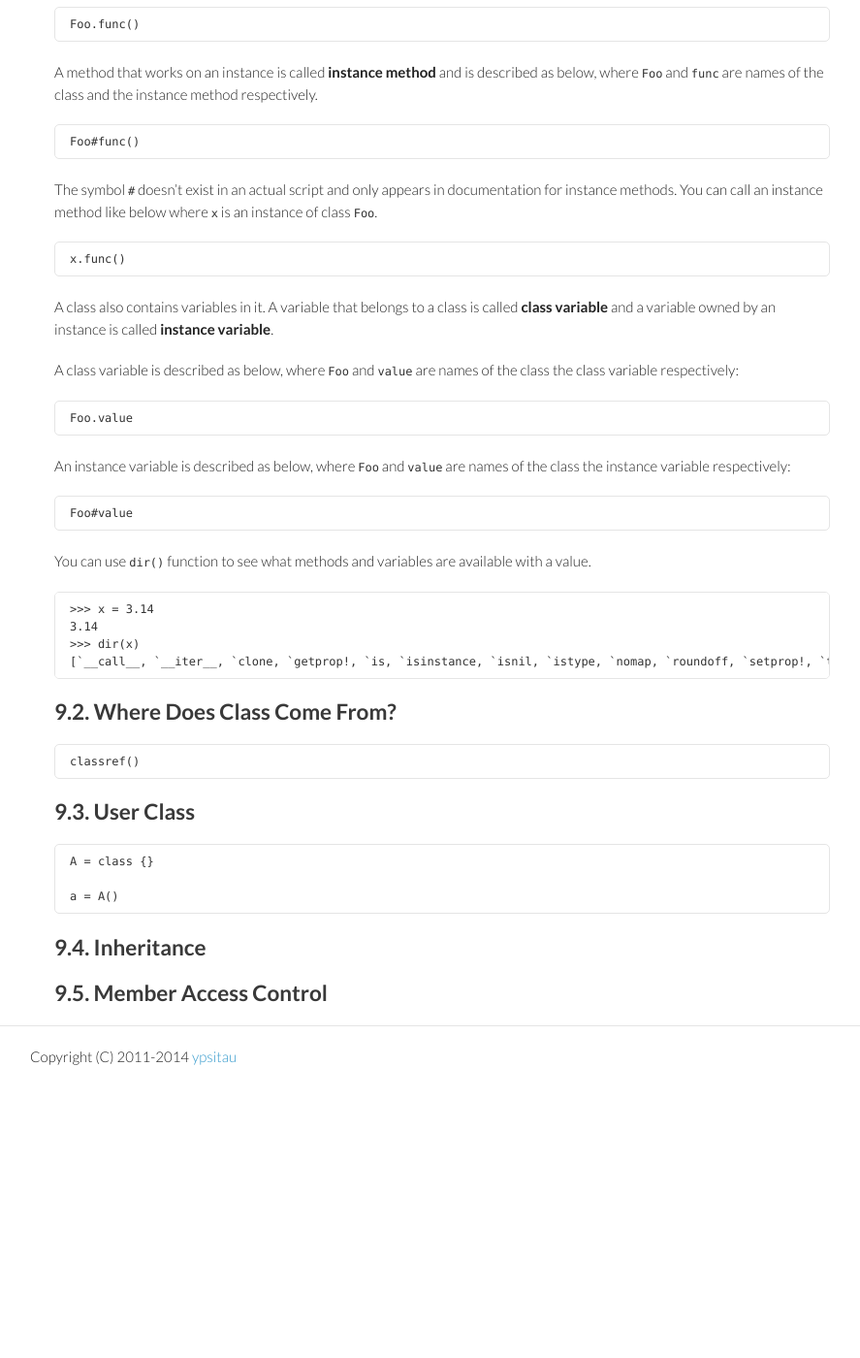
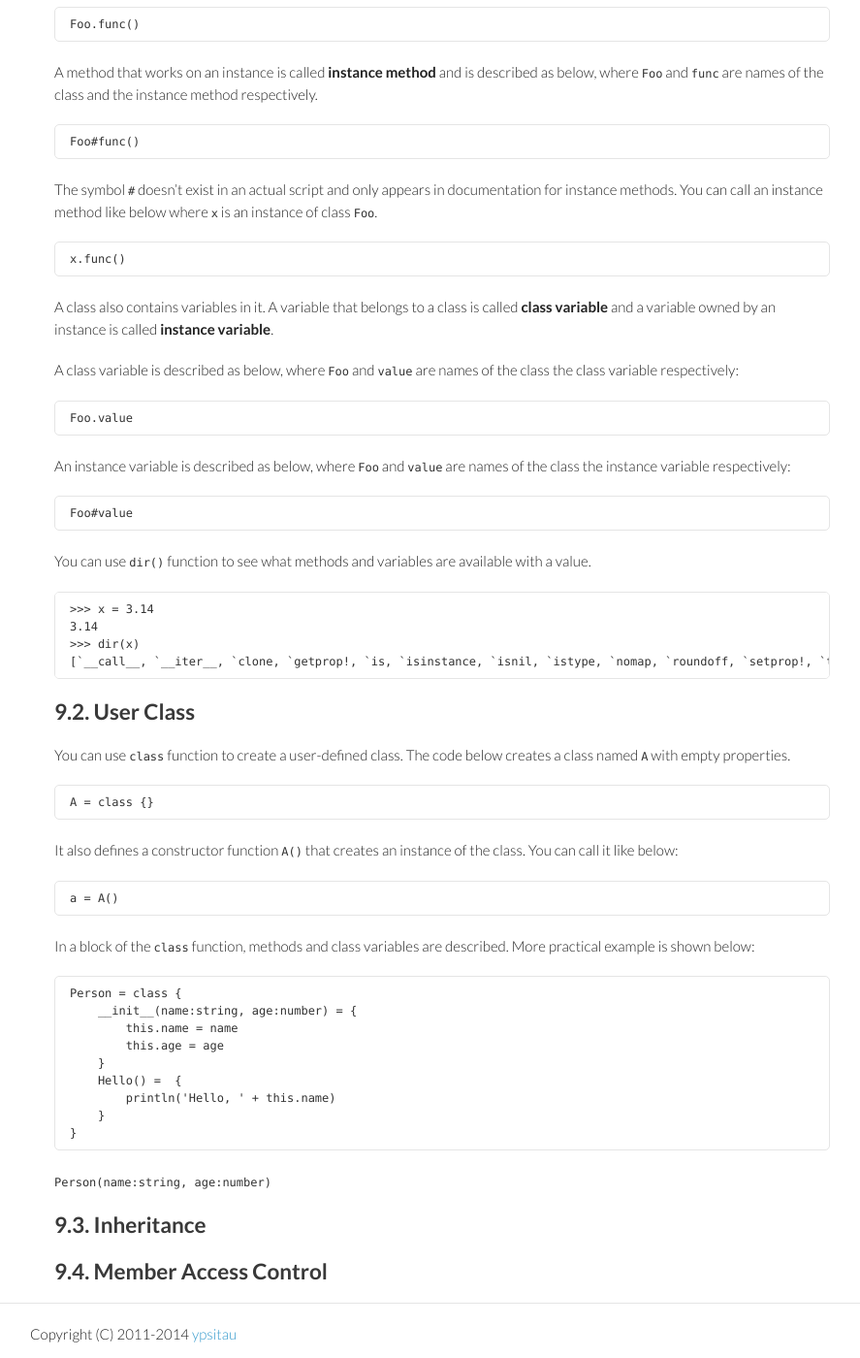
Before and after one commit to rudidude86/gura-lang.github.io, a Jekyll site: the page built from documents/Object-Oriented-Programming.md, in a window 1280 px wide and 1400 px high, scrolled down 349 px. Shown: the whole window at 97% size, without its empty margins (184-1071 px from the left). Built offline with Jekyll 4.4.1, drawn with Linux system fonts in a browser that asks for light colours; Markdown is read by kramdown in place of the engine named in the settings; before the commit the page ends 1462 px from its top, so only the background shows below that.

Commit message:
updated document

```diff
--- a/documents/Object-Oriented-Programming.md
+++ b/documents/Object-Oriented-Programming.md
@@ -55,19 +55,35 @@ You can use `dir()` function to see what methods and variables are available wit
     [`__call__, `__iter__, `clone, `getprop!, `is, `isinstance, `isnil, `istype, `nomap, `roundoff, `setprop!, `tonumber, `tostring]
 
 
-## {{ page.chapter }}.2. Where Does Class Come From?
+## {{ page.chapter }}.2. User Class
 
-    classref()
-
-## {{ page.chapter }}.3. User Class
-
+You can use `class` function to create a user-defined class.
+The code below creates a class named `A` with empty properties.
 
     A = class {}
 
+It also defines a constructor function `A()` that creates an instance of the class.
+You can call it like below:
+
     a = A()
 
+In a block of the `class` function, methods and class variables are described.
+More practical example is shown below:
 
-## {{ page.chapter }}.4. Inheritance
+    Person = class {
+        __init__(name:string, age:number) = {
+            this.name = name
+            this.age = age
+        }
+        Hello() =  {
+            println('Hello, ' + this.name)
+        }
+    }
+
+`Person(name:string, age:number)`
 
 
-## {{ page.chapter }}.5. Member Access Control
+## {{ page.chapter }}.3. Inheritance
+
+
+## {{ page.chapter }}.4. Member Access Control
```
